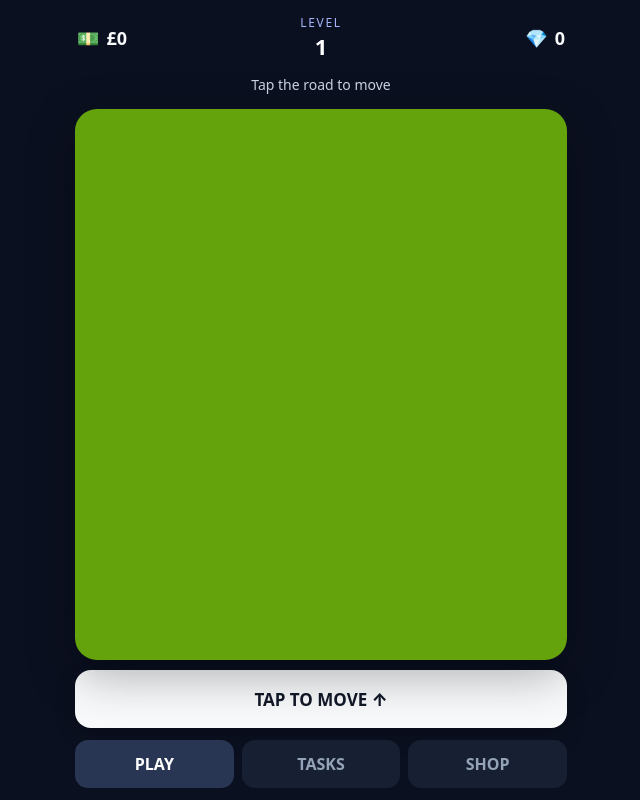
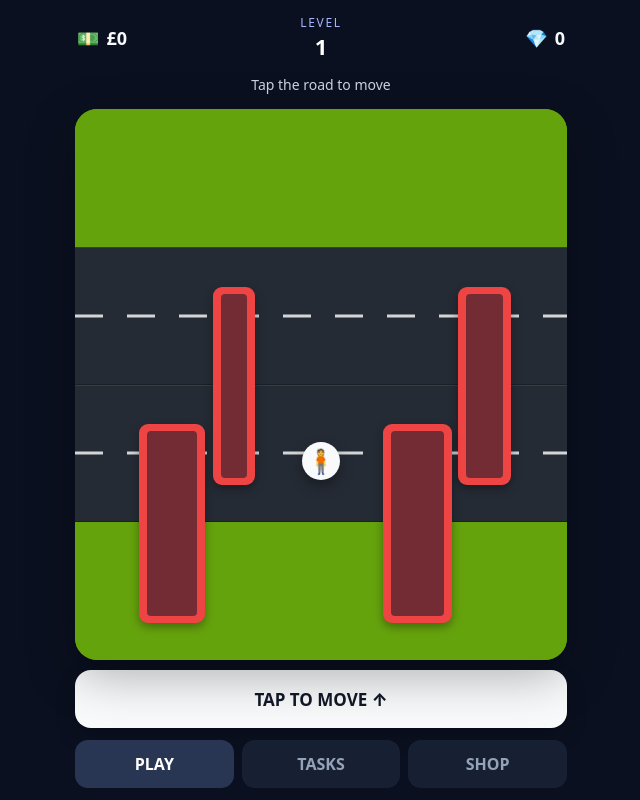
Before and after one commit to liamVSC/Perfect-Crossing, a website: page index.html in a window 1280 px wide. Shown: the whole page, without its empty margins (319-959 px from the left). Drawn offline with Linux system fonts and the light colour scheme.

Commit message:
Load deterministic game core before runtime

```diff
--- a/index.html
+++ b/index.html
@@ -38,6 +38,7 @@
     </div>
   </div>
 
+  <script src="game-core.js" defer></script>
   <script src="game.js" defer></script>
 </body>
 </html>
```
